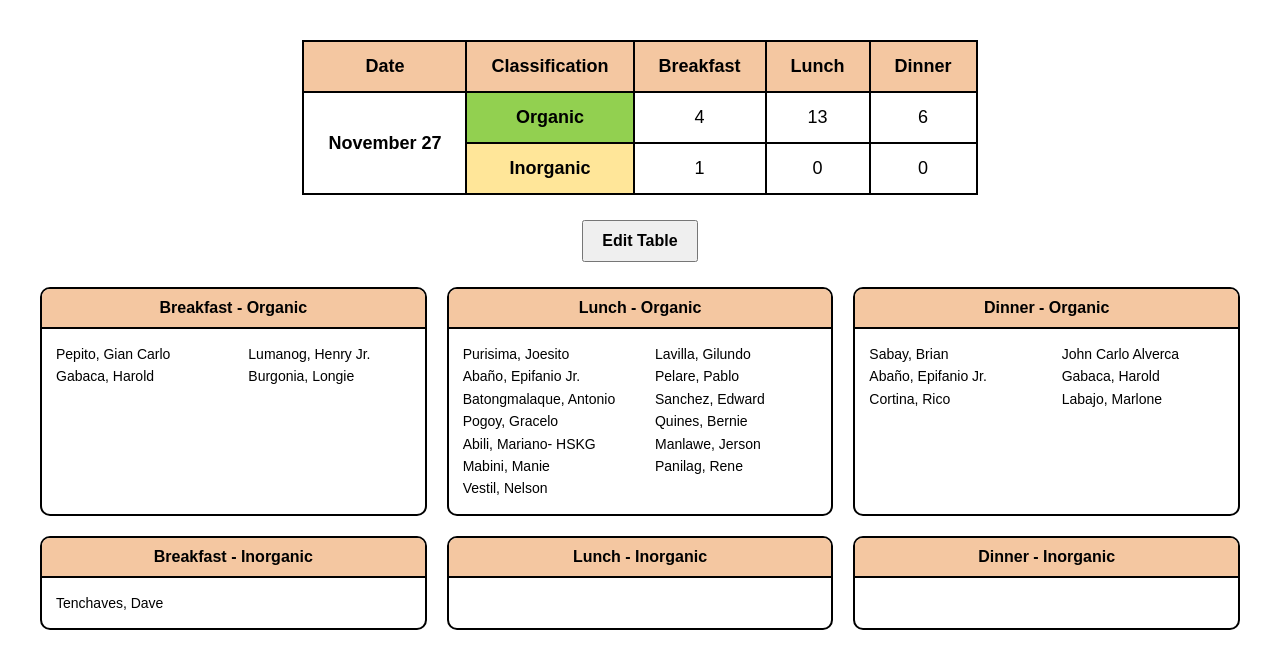
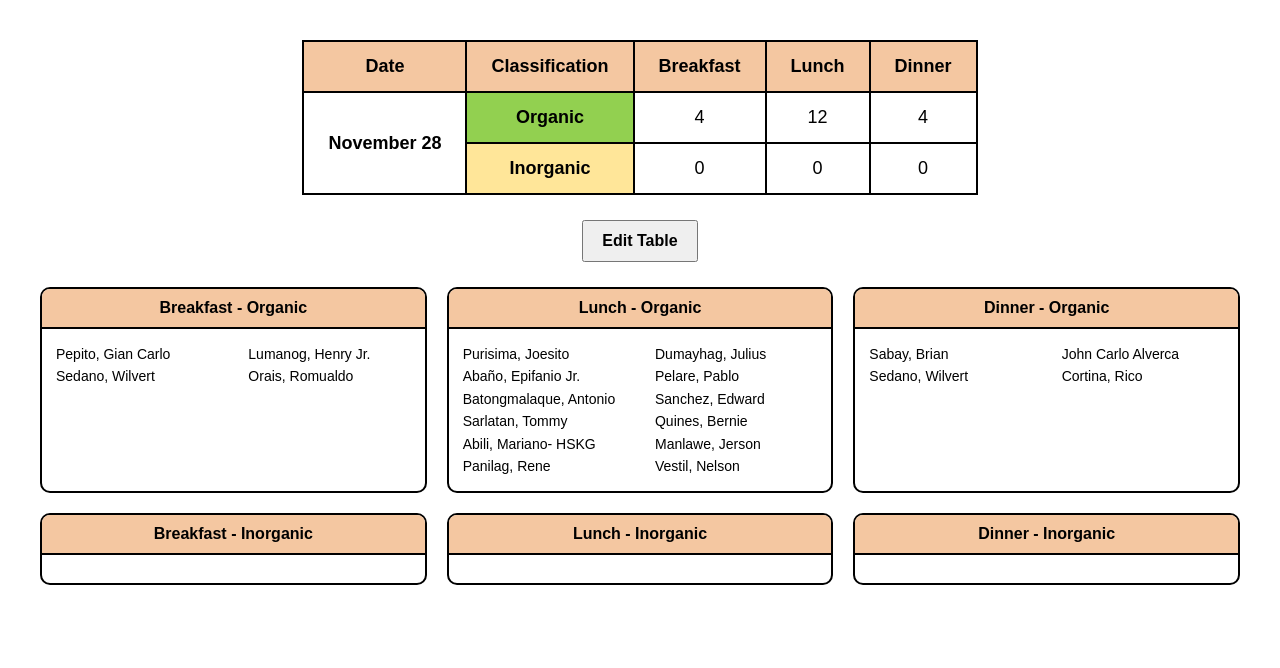
Before and after one commit to eelvinb/mealstub, a plain HTML site: page index.html in a window 1280 px wide. Drawn offline with Linux system fonts and the light colour scheme.

Commit message:
update report

```diff
--- a/index.html
+++ b/index.html
@@ -117,7 +117,7 @@ td {
 
     <td rowspan="2" class="date-cell">
       November
-      27
+      28
     </td>
 
     <td class="organic">
@@ -129,11 +129,11 @@ td {
     </td>
 
     <td>
-      13
+      12
     </td>
 
     <td>
-      6
+      4
     </td>
 
   </tr>
@@ -145,7 +145,7 @@ td {
     </td>
 
     <td>
-      1
+      0
     </td>
 
     <td>
@@ -175,7 +175,7 @@ td {
     </div>
 
     <div class="names">
-     <div>Pepito, Gian Carlo</div><div>Lumanog, Henry Jr.</div><div>Gabaca, Harold</div><div>Burgonia, Longie</div>
+     <div>Pepito, Gian Carlo</div><div>Lumanog, Henry Jr.</div><div>Sedano, Wilvert</div><div>Orais, Romualdo</div>
     </div>
   </div>
 
@@ -185,7 +185,7 @@ td {
     </div>
 
     <div class="names">
-      <div>Purisima, Joesito</div><div>Lavilla, Gilundo</div><div>Abaño, Epifanio Jr.</div><div>Pelare, Pablo</div><div>Batongmalaque, Antonio</div><div>Sanchez, Edward</div><div>Pogoy, Gracelo</div><div>Quines, Bernie</div><div>Abili, Mariano- HSKG</div><div>Manlawe, Jerson</div><div>Mabini, Manie</div><div>Panilag, Rene</div><div>Vestil, Nelson</div>
+      <div>Purisima, Joesito</div><div>Dumayhag, Julius</div><div>Abaño, Epifanio Jr.</div><div>Pelare, Pablo</div><div>Batongmalaque, Antonio</div><div>Sanchez, Edward</div><div>Sarlatan, Tommy</div><div>Quines, Bernie</div><div>Abili, Mariano- HSKG</div><div>Manlawe, Jerson</div><div>Panilag, Rene</div><div>Vestil, Nelson</div>
     </div>
   </div>
 
@@ -195,7 +195,7 @@ td {
     </div>
 
     <div class="names">
-      <div>Sabay, Brian</div><div>John Carlo Alverca</div><div>Abaño, Epifanio Jr.</div><div>Gabaca, Harold</div><div>Cortina, Rico</div><div>Labajo, Marlone</div>
+      <div>Sabay, Brian</div><div>John Carlo Alverca</div><div>Sedano, Wilvert</div><div>Cortina, Rico</div>
     </div>
   </div>
 
@@ -205,7 +205,7 @@ td {
     </div>
 
     <div class="names">
-     <div>Tenchaves, Dave</div>
+     <div></div>
     </div>
   </div>
 
```
